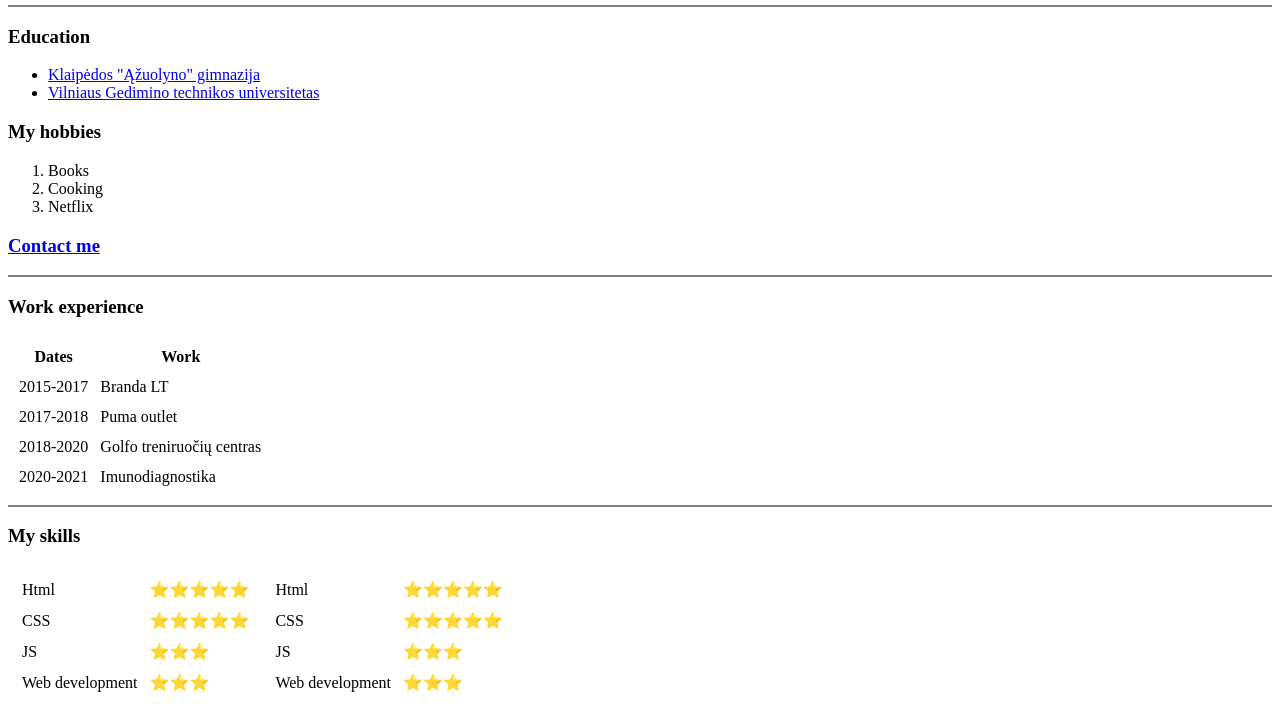
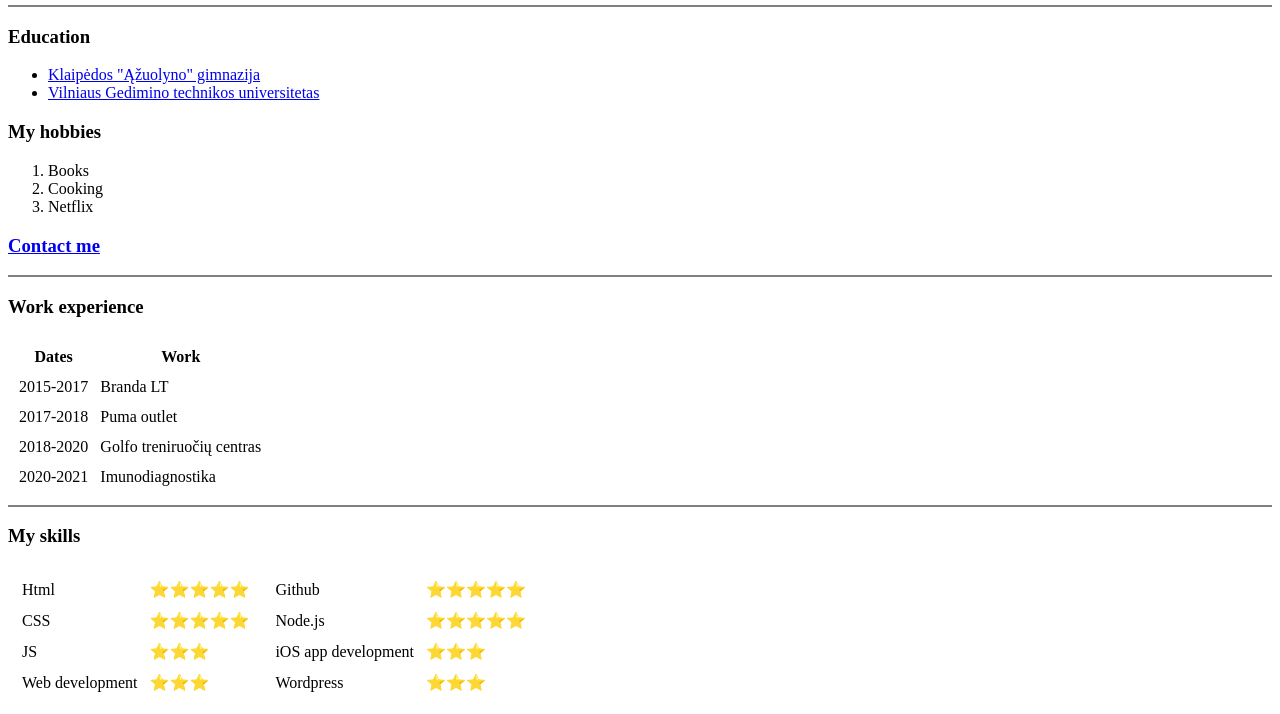
Before and after one commit to LauraStak/CV, a plain HTML site: page index.html in a window 1280 px wide. Shown: the part 207-921 px from the top of the page. Drawn offline with Linux system fonts and the light colour scheme.

Commit message:
Update index.html

```diff
--- a/index.html
+++ b/index.html
@@ -82,21 +82,21 @@
     </tbody>
     </table></td>
     <td><table cellspacing="10">
-      <tbody>
+     <tbody>
       <tr>
-        <td>Html</td>
+        <td>Github</td>
         <td>⭐⭐⭐⭐⭐</td>
       </tr>
       <tr>
-        <td>CSS</td>
+        <td>Node.js</td>
         <td>⭐⭐⭐⭐⭐</td>
       </tr>
       <tr>
-        <td>JS</td>
+        <td>iOS app development</td>
         <td>⭐⭐⭐</td>
       </tr>
       <tr>
-        <td>Web development</td>
+        <td>Wordpress</td>
         <td>⭐⭐⭐</td>
       </tr>
     </tbody>
```
